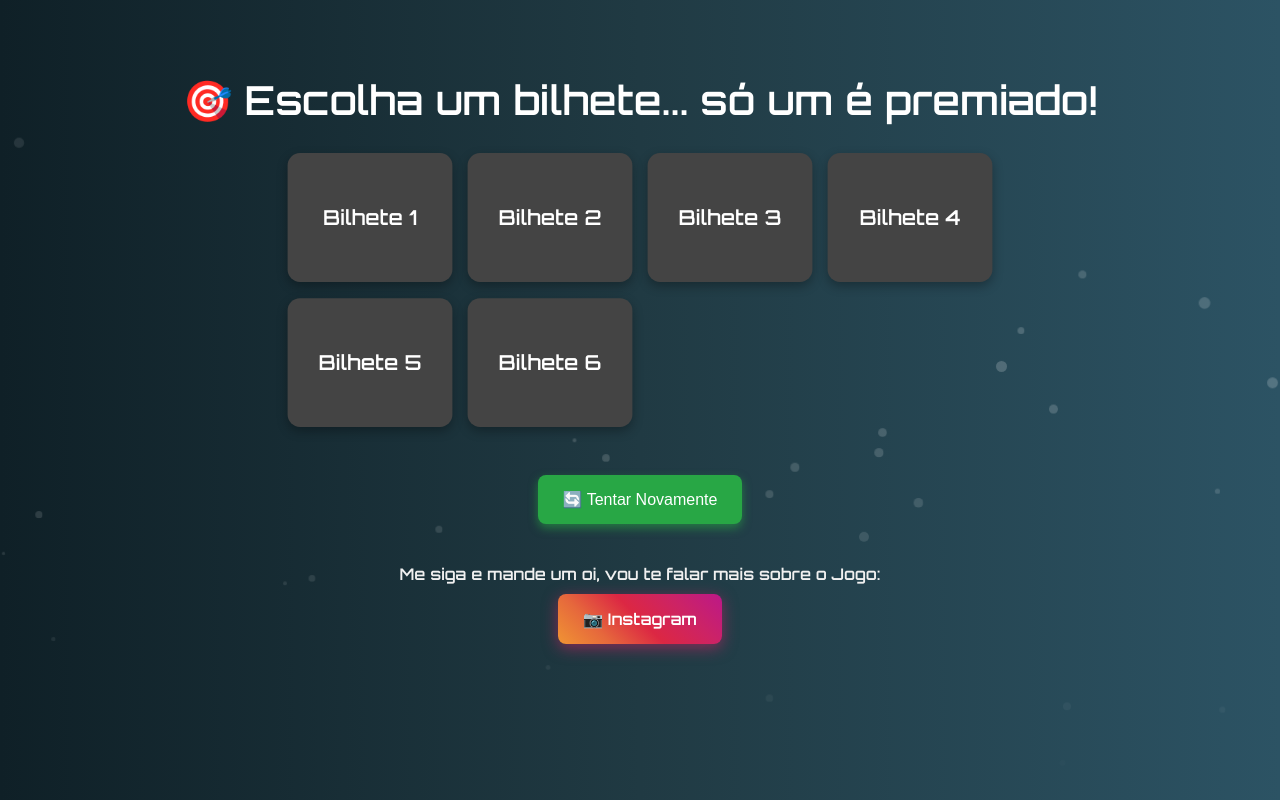
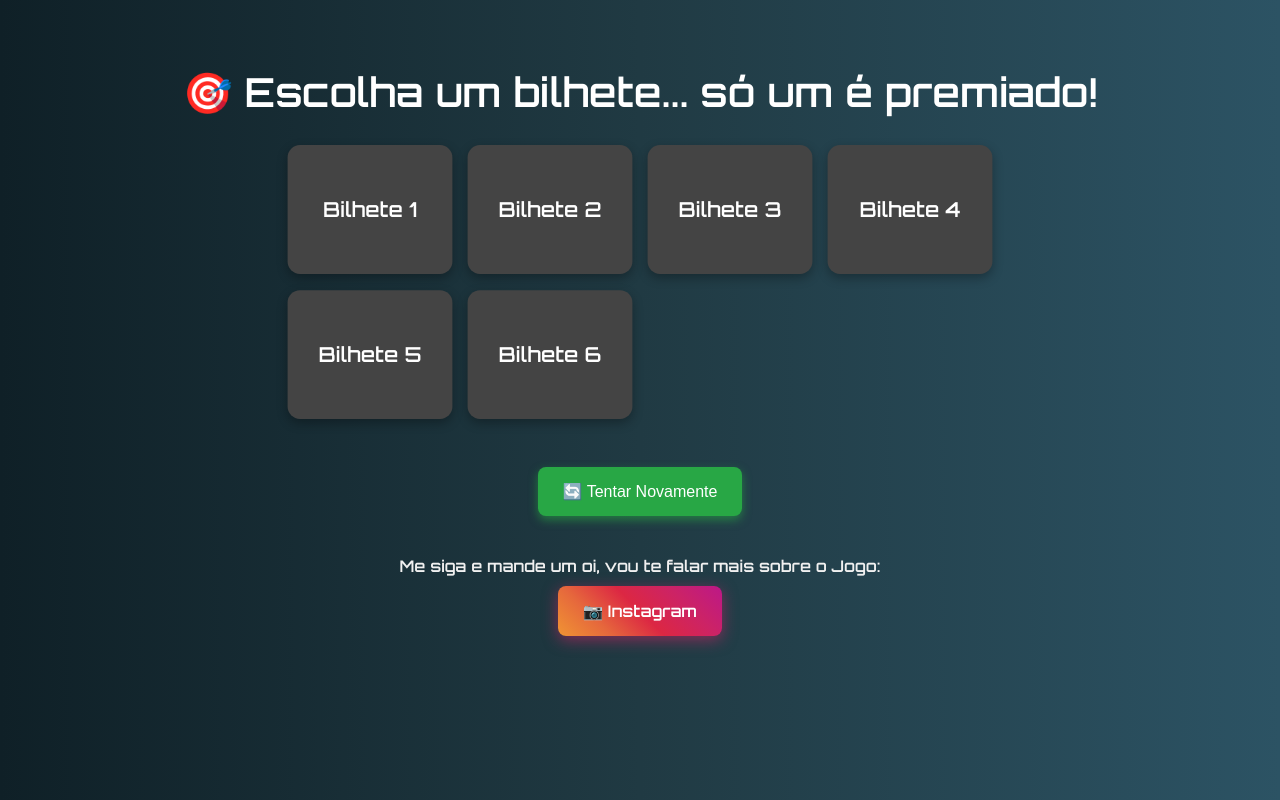
Before and after one commit to silver200448/jogo-premiado, a plain HTML site: page index.html in a window 1280 px wide. Drawn offline with Linux system fonts and the light colour scheme.

Commit message:
Update index.html

```diff
--- a/index.html
+++ b/index.html
@@ -12,6 +12,7 @@
       text-align: center;
       padding: 40px;
       overflow: hidden;
+      margin: 0;
     }
 
     h1 {
@@ -39,11 +40,13 @@
       user-select: none;
       box-shadow: 0 4px 10px rgba(0,0,0,0.3);
       animation: pulse 2s infinite;
+      transform-style: preserve-3d;
+      perspective: 1000px;
     }
 
     .ticket:hover {
       background-color: #666;
-      transform: scale(1.05);
+      transform: scale(1.05) rotateY(10deg);
     }
 
     @keyframes pulse {
@@ -89,7 +92,7 @@
       color: #f0f0f0;
     }
 
-    /* ANIMAÇÃO DE FUNDO (partículas suaves) */
+    /* ANIMAÇÃO DE PARTÍCULAS TECNOLÓGICAS */
     .particles {
       position: fixed;
       top: 0;
@@ -149,7 +152,7 @@
       Me siga e mande um oi, vou te falar mais sobre o Jogo:
     </div>
 
-    <a class="button instagram-button" href="https://instagram.com/seu_usuario" target="_blank">
+    <a class="button instagram-button" href="https://instagram.com/silverton_moreira" target="_blank">
       📷 Instagram
     </a>
   </div>
@@ -185,17 +188,5 @@
     }
 
     // Criar partículas animadas no fundo
-    const container = document.getElementById('particlesContainer');
-    for (let i = 0; i < 30; i++) {
-      const p = document.createElement('div');
-      p.classList.add('particle');
-      p.style.left = `${Math.random() * 100}%`;
-      p.style.animationDuration = `${6 + Math.random() * 5}s`;
-      p.style.animationDelay = `${Math.random() * 5}s`;
-      p.style.width = p.style.height = `${5 + Math.random() * 10}px`;
-      container.appendChild(p);
-    }
-  </script>
 
-</body>
-</html>
+::contentReference[oaicite:0]{index=0}
```
